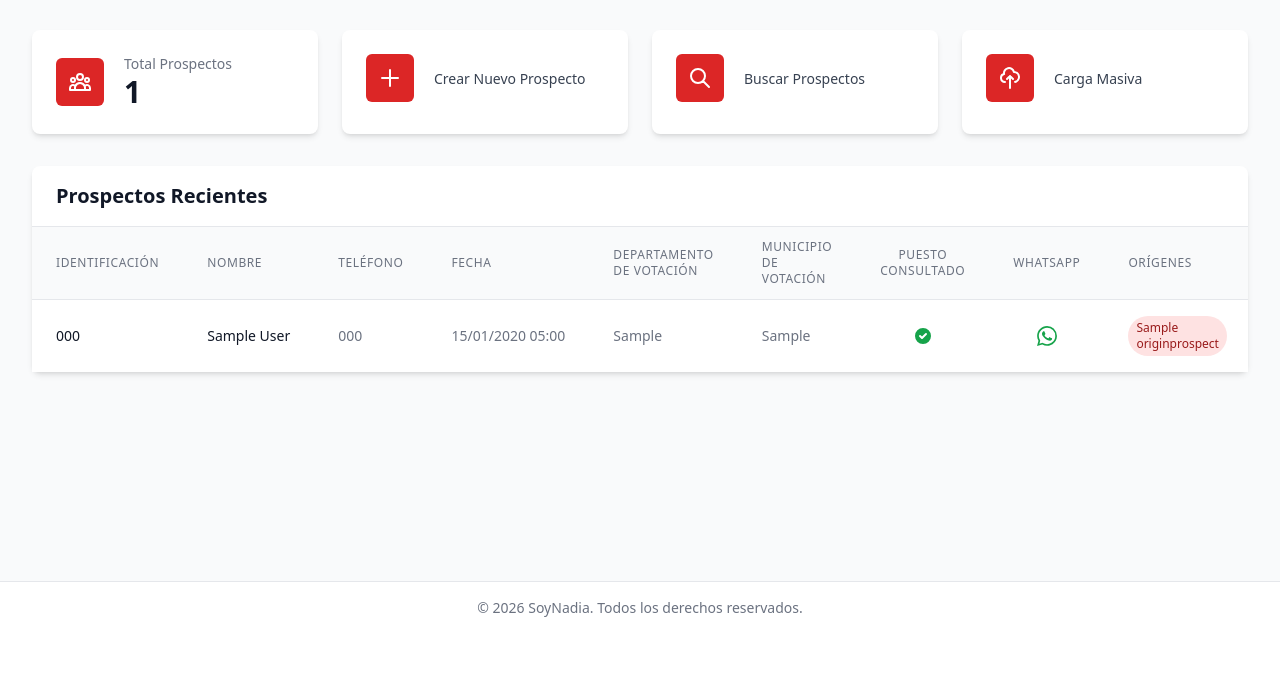
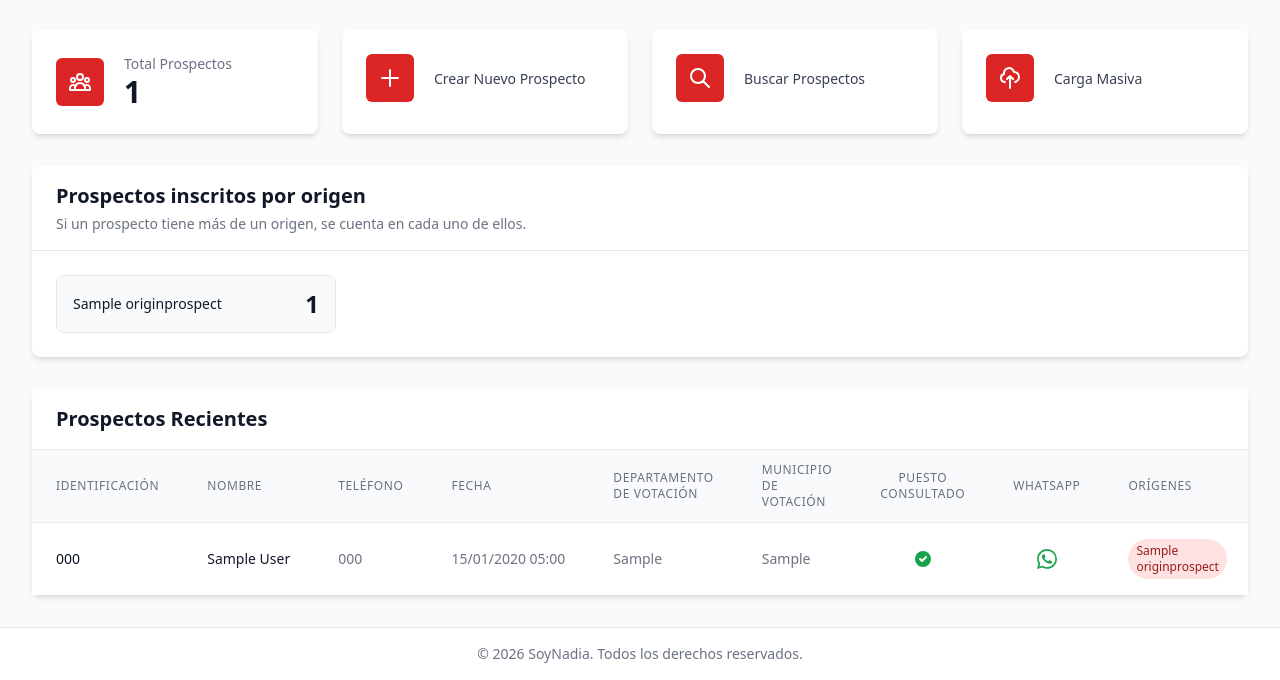
Before and after one commit to Deikore/soynadia, a Django app: page / in a window 1280 px wide. Shown: the part 166-846 px from the top of the page. Before the commit the page ends 783 px from the top, so only its background shows below. Run offline with Django 5.2, Linux system fonts and the light colour scheme; a user stored in the database is signed in; tables that the repository leaves empty hold one stand-in row (values such as "Sample post"); parts of the project's set-up code (start-up, migrations or seed data) failed here and were passed over; some libraries are stand-ins or nearby versions.

Commit message:
Add prospects by origin section to voter dashboard. Update dashboard view to include prospects grouped by origin with counts. Enhance template to display this new information, improving insights into prospect sources.

```diff
--- a/templates/voters/dashboard.html
+++ b/templates/voters/dashboard.html
@@ -70,6 +70,28 @@
                     </a>
                 </div>
             </div>
+        </div>
+    </div>
+
+    <!-- Prospectos inscritos por origen -->
+    <div class="bg-white rounded-lg shadow-md mb-8">
+        <div class="px-6 py-4 border-b border-gray-200">
+            <h2 class="text-xl font-semibold text-gray-900">Prospectos inscritos por origen</h2>
+            <p class="mt-1 text-sm text-gray-500">Si un prospecto tiene más de un origen, se cuenta en cada uno de ellos.</p>
+        </div>
+        <div class="p-6">
+            {% if prospects_by_origin %}
+                <div class="grid grid-cols-1 sm:grid-cols-2 lg:grid-cols-3 xl:grid-cols-4 gap-4">
+                    {% for origin in prospects_by_origin %}
+                        <div class="flex items-center justify-between rounded-lg border border-gray-200 bg-gray-50 px-4 py-3">
+                            <span class="text-sm font-medium text-gray-900">{{ origin.name }}</span>
+                            <span class="text-2xl font-semibold text-gray-900">{{ origin.prospect_count }}</span>
+                        </div>
+                    {% endfor %}
+                </div>
+            {% else %}
+                <p class="text-sm text-gray-500">No hay prospectos inscritos por origen.</p>
+            {% endif %}
         </div>
     </div>
 
--- a/voters/views.py
+++ b/voters/views.py
@@ -2,7 +2,7 @@ from django.shortcuts import render, redirect, get_object_or_404
 from django.contrib.auth.decorators import login_required, permission_required
 from django.contrib import messages
 from django.core.paginator import Paginator
-from django.db.models import Q
+from django.db.models import Q, Count
 from django.utils.translation import gettext_lazy as _
 from django.core.exceptions import PermissionDenied, ValidationError
 from django.http import HttpResponse, HttpResponseBadRequest, Http404
@@ -33,6 +33,12 @@ def dashboard(request):
     """
     total_prospects = Prospect.objects.count()
     recent_prospects = Prospect.objects.all()[:5]
+    prospects_by_origin = (
+        OriginProspect.objects.filter(is_active=True)
+        .annotate(prospect_count=Count('prospects'))
+        .filter(prospect_count__gt=0)
+        .order_by('-prospect_count')
+    )
 
     # Verificar si el usuario puede eliminar prospectos
     can_delete = (
@@ -51,6 +57,7 @@ def dashboard(request):
     context = {
         'total_prospects': total_prospects,
         'recent_prospects': recent_prospects,
+        'prospects_by_origin': prospects_by_origin,
         'can_delete_prospects': can_delete,
         'can_edit_prospects': can_edit,
     }
```
